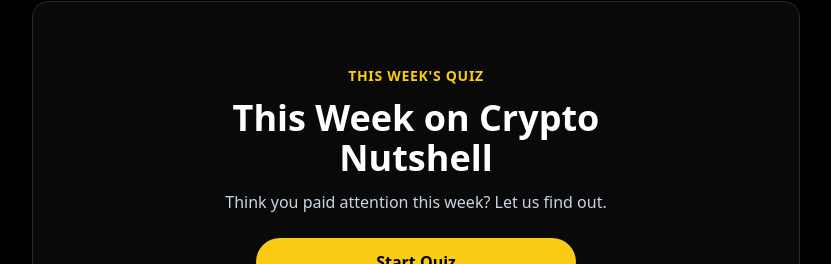
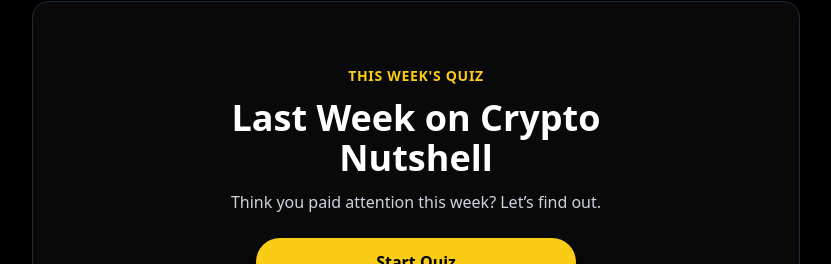
Before and after one commit to jamesmcgrory1405-source/crypto-nutshell-weekly-quiz., a Next.js app: page / in a window 1280 px wide. Shown: the part 282-546 px from the top of the page, without its empty margins (224-1055 px from the left). Built offline with nearby package versions, Linux system fonts and the light colour scheme.

Commit message:
Update weekly quiz questions

```diff
--- a/app/page.tsx
+++ b/app/page.tsx
@@ -18,81 +18,71 @@
 }
 
 const CURRENT_QUIZ: Quiz = {
-  title: "This Week on Crypto Nutshell",
-  description: "Think you paid attention this week? Let us find out.",
+  title: "Last Week on Crypto Nutshell",
+  description: "Think you paid attention this week? Let’s find out.",
   questions: [
     {
       question:
-        "Under what conditions did Strategy say it might sell some of its Bitcoin holdings?",
+        "Roughly what share of all Bitcoin is currently in the hands of short term holders after the October 10 liquidation event?",
+      options: ["24.15%", "28.50%", "34.15%", "40.00%"],
+      correctIndex: 2,
+      explanation:
+        "The latest HODL Waves breakdown shows that about 34.15% of all Bitcoin is held by short term holders, up roughly 6.55 percentage points since the October 10 liquidation.",
+      sourceLabel: "#769 – Transfer"
+    },
+    {
+      question:
+        "How much did digital asset funds pull in during the most recent week of inflows highlighted in the newsletter?",
+      options: ["$352 million", "$716 million", "$1.06 billion", "$5.7 billion"],
+      correctIndex: 1,
+      explanation:
+        "Digital asset funds saw a second consecutive week of inflows, with $716 million entering the space and total assets under management rising about 7.9% off the November lows.",
+      sourceLabel: "#770 – Streak is building"
+    },
+    {
+      question:
+        "After the latest Fed decision covered in the newsletter, what target range were US interest rates cut to?",
       options: [
-        "If Bitcoin falls below $50,000 and interest rates rise",
-        "If MicroStrategy is added to the S&P 500 and demand for shares spikes",
-        "If MSTR trades below net asset value and the company cannot access fresh capital",
-        "If Bitcoin trades above $200,000 for more than 30 days"
+        "0.25%–0.50%",
+        "1.50%–1.75%",
+        "2.00%–2.25%",
+        "3.50%–3.75%"
+      ],
+      correctIndex: 3,
+      explanation:
+        "The Fed cut rates by 0.25 percentage points to a target range of 3.50%–3.75%, then paired that with a plan to buy $40 billion in Treasury bills starting December 12.",
+      sourceLabel: "#772 – And so it begins"
+    },
+    {
+      question:
+        "How did Harvard’s latest allocation size to Bitcoin compare to its allocation to gold in the filing discussed?",
+      options: [
+        "Twice as much in Bitcoin as gold",
+        "Roughly equal amounts",
+        "Twice as much in gold as Bitcoin",
+        "Ten times more in Bitcoin than gold"
+      ],
+      correctIndex: 0,
+      explanation:
+        "Harvard’s Q3 positioning showed a clear tilt toward Bitcoin over gold, with roughly double the allocation size to BTC compared to gold as a debasement hedge.",
+      sourceLabel: "#772 – Harvard picks Bitcoin over gold"
+    },
+    {
+      question:
+        "Approximately how many wallets now hold at least some Bitcoin according to the latest on chain data?",
+      options: [
+        "Around 25 million",
+        "Over 80 million",
+        "Roughly 55.5 million",
+        "About 10 million"
       ],
       correctIndex: 2,
       explanation:
-        "Strategy's CEO said selling BTC would only be a last resort if MSTR trades below net asset value and access to fresh capital dries up, making dilution worse than selling coins.",
-      sourceLabel: "#764 - Strategy may sell BTC?"
-    },
-    {
-      question:
-        "What key change did Vanguard announce for its clients regarding crypto?",
-      options: [
-        "It now allows trading of ETFs and mutual funds that primarily hold crypto such as BTC, ETH, XRP and SOL",
-        "It launched an in house Bitcoin ETF only for institutions",
-        "It enabled direct self custody of Bitcoin inside Vanguard accounts",
-        "It will only list Bitcoin futures contracts for professional traders"
-      ],
-      correctIndex: 0,
-      explanation:
-        "Vanguard is now letting clients trade ETFs and mutual funds that primarily hold cryptocurrencies like Bitcoin, Ethereum, XRP and Solana on its brokerage platform.",
-      sourceLabel: "#765 - Vanguard pivots"
-    },
-    {
-      question:
-        "What crypto allocation range did Bank of America say could be appropriate for some wealth clients?",
-      options: [
-        "5 to 10 percent",
-        "0 to 1 percent",
-        "10 to 20 percent",
-        "1 to 4 percent"
-      ],
-      correctIndex: 3,
-      explanation:
-        "Bank of America said that for investors comfortable with innovation and volatility, a modest 1 to 4 percent allocation to digital assets could be appropriate.",
-      sourceLabel: "#766 - Another one?"
-    },
-    {
-      question:
-        "What is Charles Schwab planning to roll out across its platforms in early 2026?",
-      options: [
-        "Only Bitcoin futures trading with high leverage",
-        "A closed end Bitcoin trust with a high premium",
-        "Spot trading for Bitcoin and Ethereum alongside stocks and ETFs",
-        "Access only to crypto mining stocks, not digital assets"
-      ],
-      correctIndex: 2,
-      explanation:
-        "Schwab plans to offer spot Bitcoin and Ethereum trading inside the same platforms where clients already trade stocks, bonds and ETFs.",
-      sourceLabel: "#767 - Wall Street turns up the heat"
-    },
-    {
-      question:
-        "Why did Larry Fink say sovereign wealth funds are accumulating Bitcoin on major dips?",
-      options: [
-        "They are speculating on short term ETF arbitrage opportunities",
-        "They see Bitcoin as an asset of fear and a hedge against inflation, debt and policy risk",
-        "They are required by regulation to hold a fixed percentage of reserves in crypto",
-        "They want to use Bitcoin as a payments network for everyday transactions"
-      ],
-      correctIndex: 1,
-      explanation:
-        "Larry Fink framed Bitcoin as an asset of fear and a long term hedge against sovereign debt, inflation and currency debasement, which is why sovereign funds are buying the dips.",
-      sourceLabel: "#768 - The smart money moves"
+        "The latest address data shows about 55.48 million wallets holding Bitcoin, up around 190,000 in two weeks and about 2.36 million since the start of 2025.",
+      sourceLabel: "#773 – Only up"
     }
   ]
-}
+};
 
 type RankInfo = {
   label: string
```
